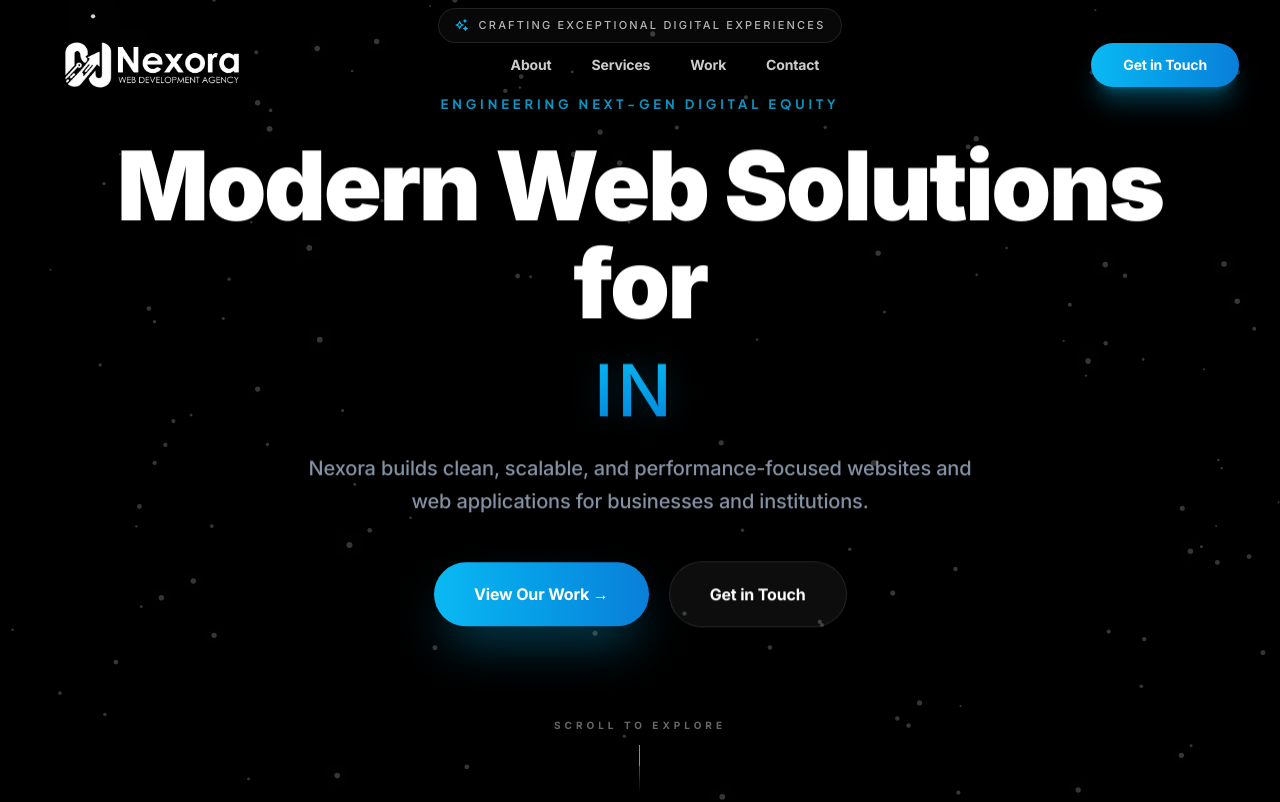
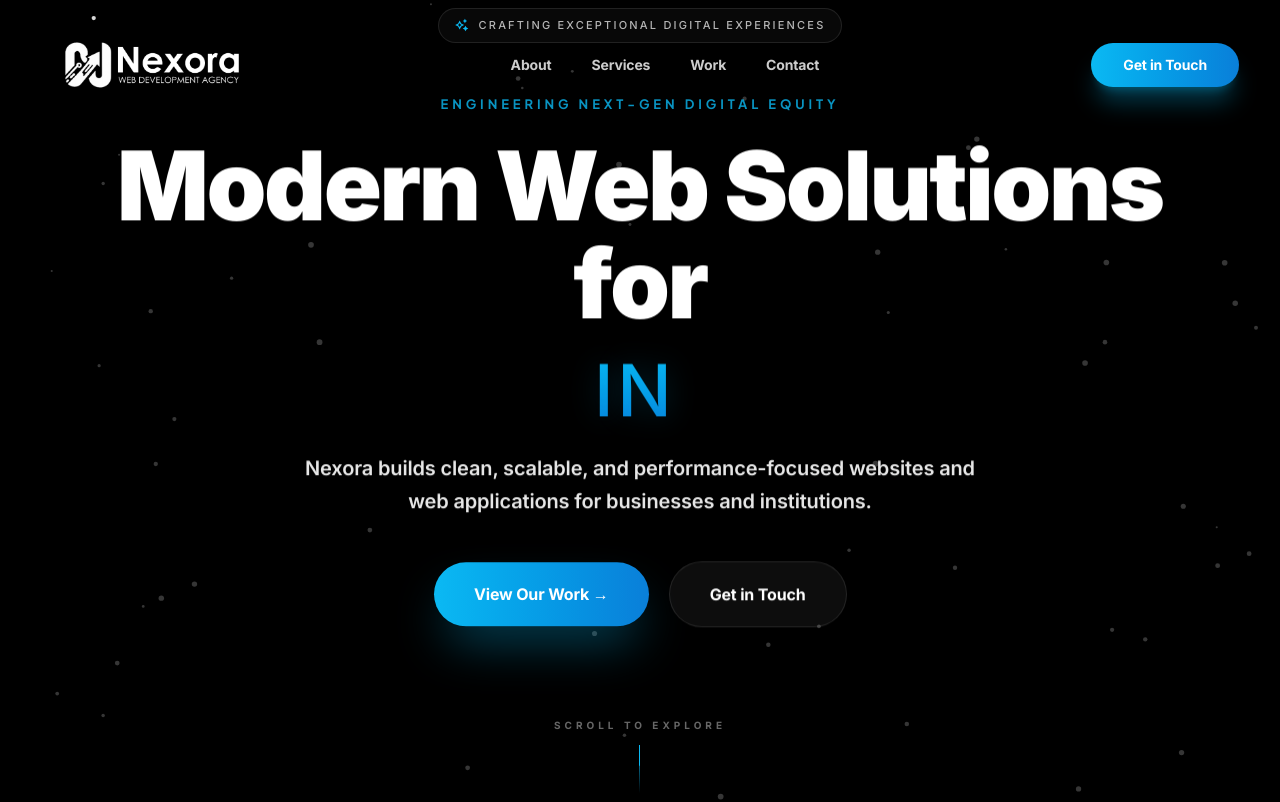
Before and after one commit to navaneethpv/nexora-agency, a Next.js app: page / in a window 1280 px wide. Shown: the top 802 px of the page. Built offline with nearby package versions, Linux system fonts and the light colour scheme.

Commit message:
feat: Add foundational UI components, global styling, and interactive animations for the application.

```diff
--- a/src/app/globals.css
+++ b/src/app/globals.css
@@ -156,20 +156,11 @@ body::before {
   filter: blur(80px);
 }
 
-@media (min-width: 1024px) and (prefers-reduced-motion: no-preference) {
+@media (min-width: 1024px) {
   body::before {
-    animation: meshFlow 25s ease-in-out infinite alternate;
-    will-change: transform;
-  }
-}
-
-@keyframes meshFlow {
-  0% {
-    transform: scale(1) translate(0, 0);
-  }
-
-  100% {
-    transform: scale(1.05) translate(1%, 1%);
+    background:
+      radial-gradient(circle at 10% 10%, rgba(11, 185, 243, 0.06) 0%, transparent 40%),
+      radial-gradient(circle at 90% 90%, rgba(10, 127, 217, 0.06) 0%, transparent 40%);
   }
 }
 
--- a/src/components/Hero.tsx
+++ b/src/components/Hero.tsx
@@ -89,7 +89,7 @@ export default function Hero() {
         >
             <div className="absolute inset-0 z-0 pointer-events-none">
                 <GravityStarsBackground
-                    starsCount={130}
+                    starsCount={60}
                     starsSize={2}
                     starsOpacity={0.7}
                     glowIntensity={15}
@@ -147,7 +147,7 @@ export default function Hero() {
                 </ParallaxScroll>
 
                 <ParallaxScroll speed={0.25} direction="down">
-                    <p className="max-w-[90%] md:max-w-2xl text-base md:text-xl text-secondary mb-10 md:mb-12 leading-relaxed font-medium opacity-90 mx-auto gpu-stable px-4 md:px-0">
+                    <p className="max-w-[90%] md:max-w-2xl text-base md:text-xl text-white/90 mb-10 md:mb-12 leading-relaxed font-semibold mx-auto gpu-stable px-4 md:px-0">
                         Nexora builds clean, scalable, and performance-focused websites and web applications for businesses and institutions.
                     </p>
                 </ParallaxScroll>
--- a/src/components/MockupShowcase.tsx
+++ b/src/components/MockupShowcase.tsx
@@ -130,13 +130,11 @@ export default function MockupShowcase() {
     return (
         <div
             ref={ref}
-            className="min-h-[140vh] md:min-h-[200vh] py-12 md:py-32 overflow-hidden antialiased relative flex flex-col self-auto perspective-[1000px] transform-3d bg-black w-full"
+            className="min-h-[140vh] md:min-h-[200vh] py-12 md:py-32 overflow-hidden antialiased relative flex flex-col bg-black w-full"
         >
             <Header />
             <motion.div
                 style={{
-                    rotateX,
-                    rotateZ,
                     translateY,
                     opacity,
                 }}
@@ -177,14 +175,14 @@ export default function MockupShowcase() {
 const Header = () => {
     return (
         <div className="section-container relative mx-auto py-12 md:py-20 w-full left-0 top-0">
-            <ParallaxScroll speed={0.05} direction="up">
+            <ParallaxScroll speed={0.02} direction="up">
                 <h2 className="text-3xl md:text-6xl font-medium text-white tracking-tight leading-[1.1] mb-6 md:mb-10 gpu-stable">
                     Engineering <br />
                     <span className="bg-clip-text text-transparent bg-linear-to-r from-accent to-accent-secondary font-semibold">Bespoke</span> Digital Platforms
                 </h2>
             </ParallaxScroll>
-            <ParallaxScroll speed={0.1} direction="up">
-                <p className="max-w-2xl text-base md:text-xl font-normal text-secondary leading-relaxed opacity-90">
+            <ParallaxScroll speed={0.04} direction="up">
+                <p className="max-w-2xl text-base md:text-xl font-normal text-white/90 leading-relaxed">
                     At <span className="text-white font-medium">Nexora</span>, we converge technical excellence with
                     distilled design to build high-performance products that command attention.
                 </p>
--- a/src/components/ScrollReveal.tsx
+++ b/src/components/ScrollReveal.tsx
@@ -41,13 +41,11 @@ export default function ScrollReveal({
             opacity: 0,
             x: direction === "left" ? distance : direction === "right" ? -distance : 0,
             y: direction === "up" ? distance : direction === "down" ? -distance : 0,
-            scale: 0.98,
         },
         visible: {
             opacity: 1,
             x: 0,
             y: 0,
-            scale: 1,
             transition: {
                 duration: duration,
                 delay: delay,
--- a/src/components/SmoothScroll.tsx
+++ b/src/components/SmoothScroll.tsx
@@ -20,18 +20,14 @@ export default function SmoothScroll({ children }: { children: React.ReactNode }
         }
 
         const lenis = new Lenis({
-            // Optimized settings for "instant" feel without lag
-            duration: isLowEnd ? 0.8 : 1.0, // Reduced from 1.2 for snappier response
-            easing: (t: number) => Math.min(1, 1.001 - Math.pow(2, -10 * t)), // Exponential easing
+            duration: 1.2, // Increased for smoother motion
+            easing: (t: number) => 1 - Math.pow(1 - t, 4), // Quartic ease out
             orientation: 'vertical',
             gestureOrientation: 'vertical',
             smoothWheel: true,
-            wheelMultiplier: 1.2, // Slightly increased for responsive feel
-            touchMultiplier: 2,
+            wheelMultiplier: 1.0, // Back to standard
+            touchMultiplier: 1.5, // Slightly lower for mobile stability
             infinite: false,
-            // We keep smoothTouch false (default) to use native scroll on mobile
-            // This ensures maximum performance ("no lag") on low-end mobile devices
-            // while still allowing Lenis to control other aspects if needed.
         });
 
         lenisRef.current = lenis;
--- a/src/components/animate-ui/components/backgrounds/gravity-stars.tsx
+++ b/src/components/animate-ui/components/backgrounds/gravity-stars.tsx
@@ -271,8 +271,6 @@ function GravityStarsBackground({
       const color = readColor();
       for (const p of starsRef.current) {
         ctx.save();
-        ctx.shadowColor = color;
-        ctx.shadowBlur = glowIntensity * (p.glowMultiplier || 1) * 2;
         ctx.globalAlpha = p.opacity;
         ctx.fillStyle = color;
         ctx.beginPath();
```
